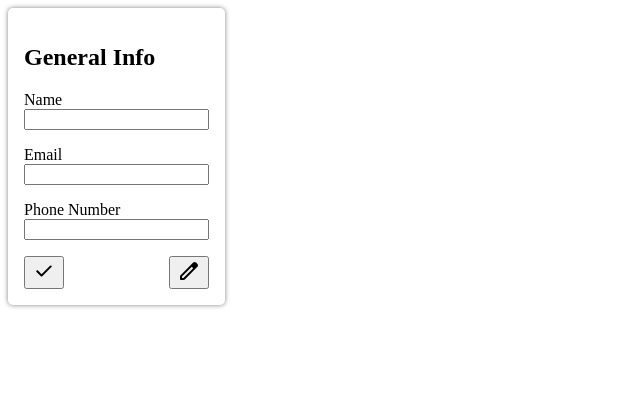
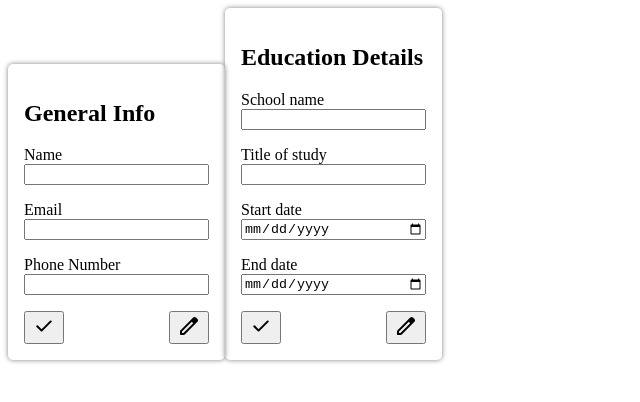
Before and after one commit to BinoManjesh/resume-maker, a React (Vite) app: page / in a window 1280 px wide. Shown: the top 402 px of the page, without its empty margins (0-640 px from the left). Built offline with nearby package versions, Linux system fonts and the light colour scheme.

Commit message:
Add Education form

```diff
--- a/src/components/form/Education.jsx
+++ b/src/components/form/Education.jsx
@@ -1,3 +1,32 @@
-function Education() {}
+import Form from "./Form";
+import Input from "./Input";
+import { useState } from "react";
+
+function Education() {
+  const [school, setSchool] = useState("");
+  const [title, setTitle] = useState("");
+  const [startDate, setStartDate] = useState("");
+  const [endDate, setEndDate] = useState("");
+  return (
+    <Form heading="Education Details">
+      <ul>
+        <Input name="School name" value={school} setValue={setSchool} />
+        <Input name="Title of study" value={title} setValue={setTitle} />
+        <Input
+          name="Start date"
+          type="date"
+          value={startDate}
+          setValue={setStartDate}
+        />
+        <Input
+          name="End date"
+          type="date"
+          value={endDate}
+          setValue={setEndDate}
+        />
+      </ul>
+    </Form>
+  );
+}
 
 export default Education;
```
